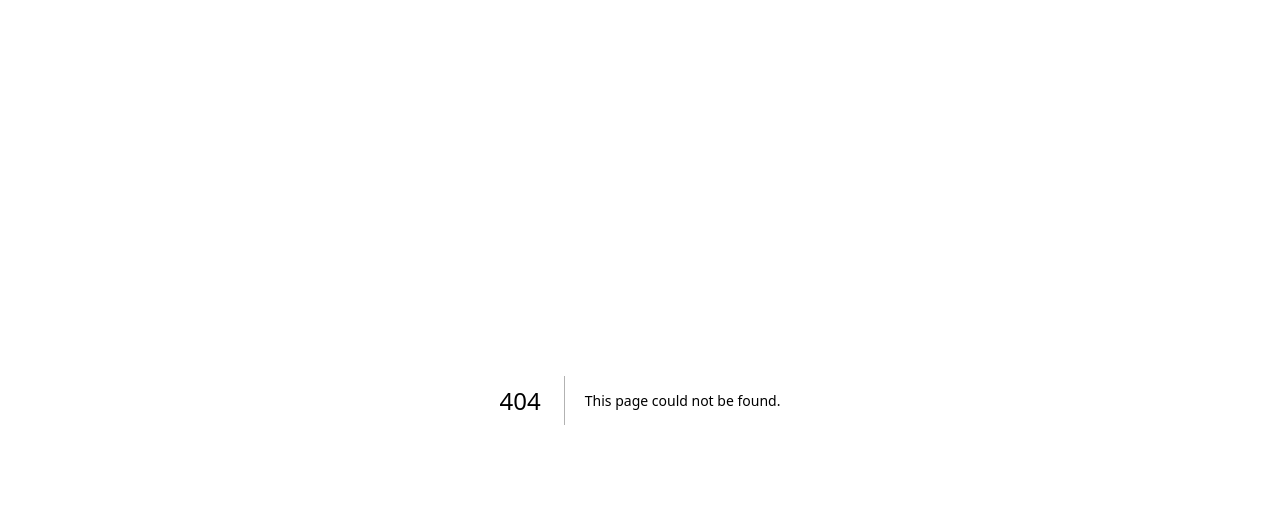
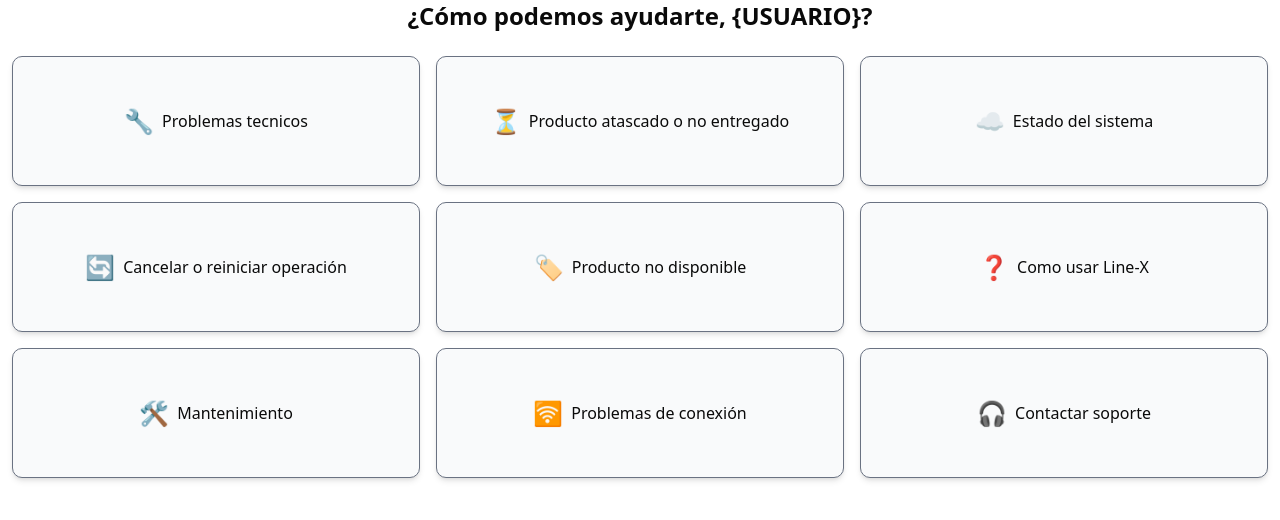
Before and after one commit to Emiliano0X1/LineX-App, a Next.js app in the folder line-x/: page /Ayuda in a window 1280 px wide. Before the commit this address had no page. Shown: the top 520 px of the page. Built offline with nearby package versions, Linux system fonts and the light colour scheme.

Commit message:
Botones interactivos (FALTA ORGANIZAR)

```diff
--- /dev/null
+++ b/line-x/src/app/Ayuda/page.tsx
@@ -0,0 +1,37 @@
+import { Card, CardHeader, CardTitle } from "@/components/ui/card";
+import ProductoCard from "../compoments/productCard";
+import MiddleCharts from "../compoments/middleCharts";
+import EndChart from "../compoments/endChart";
+import { icons } from "lucide-react";
+
+export default function AyudaScreen(){
+
+    const botones = [
+    {icon: "🔧", label:"Problemas tecnicos"},
+    {icon: "⏳", label:"Producto atascado o no entregado"},
+    {icon: "☁️", label:"Estado del sistema"},
+    {icon: "🔄️", label:"Cancelar o reiniciar operación"},
+    {icon: "🏷️", label:"Producto no disponible"},
+    {icon: "❓", label:"Como usar Line-X"},
+    {icon: "🛠️", label:"Mantenimiento"},
+    {icon: "🛜", label:"Problemas de conexión"},
+    {icon: "🎧", label:"Contactar soporte"}
+    ];
+
+    return(
+        <>
+        <h2 className="text-2xl font-semibold text-center mb-6">
+        ¿Cómo podemos ayudarte, {`{USUARIO}`}?
+        </h2>
+
+        <div className="grid grid-cols-3 gap-4 ml-3 mr-3">
+        {botones.map((boton, datos) => (
+            <button key={datos} className="py-12 transition delay-0 duration-100 ease-in-out hover:-translate-y-1 hover:scale-101 shadow-md hover:shadow bg-gray-50 border border-gray-500 rounded-lg flex flex-wrap items-center justify-center p-4">
+                <span className="text-2xl mr-2">{boton.icon}</span>
+                <span>{boton.label}</span>
+            </button>
+        ))}
+        </div>
+        </>
+    )
+}
--- a/line-x/src/app/Dashboard/page.tsx
+++ b/line-x/src/app/Dashboard/page.tsx
@@ -6,6 +6,7 @@ import LineXLines from "../Linex_line/page";
 import ProductInfo from "../ProductInfo/page";
 import Header from "../compoments/header";
 import { usePages } from "../context";
+import AyudaScreen from "../Ayuda/page";
 
 export default function DashBoard(){
 
@@ -16,7 +17,7 @@ export default function DashBoard(){
         {label : <ProductInfo></ProductInfo>, value : "dashboard"},
         {label : <LineXLines></LineXLines>, value : "linexl"},
         {value : "predicciones"},
-        {value : "ayuda"},
+        {label: <AyudaScreen></AyudaScreen>, value : "ayuda"},
         {value : "config"}
     ]
 
```
Also changed, not shown: 1 other file (tests, documents, lock files or other folders).
